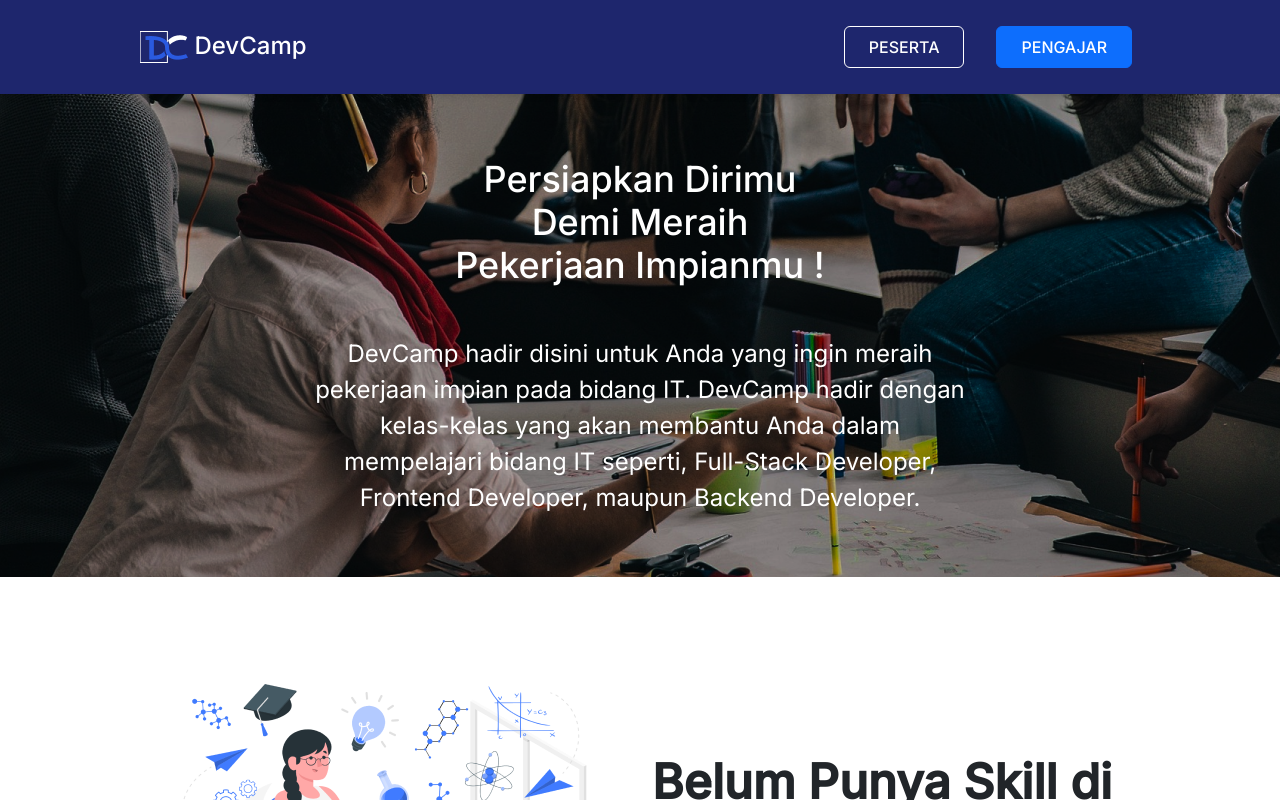
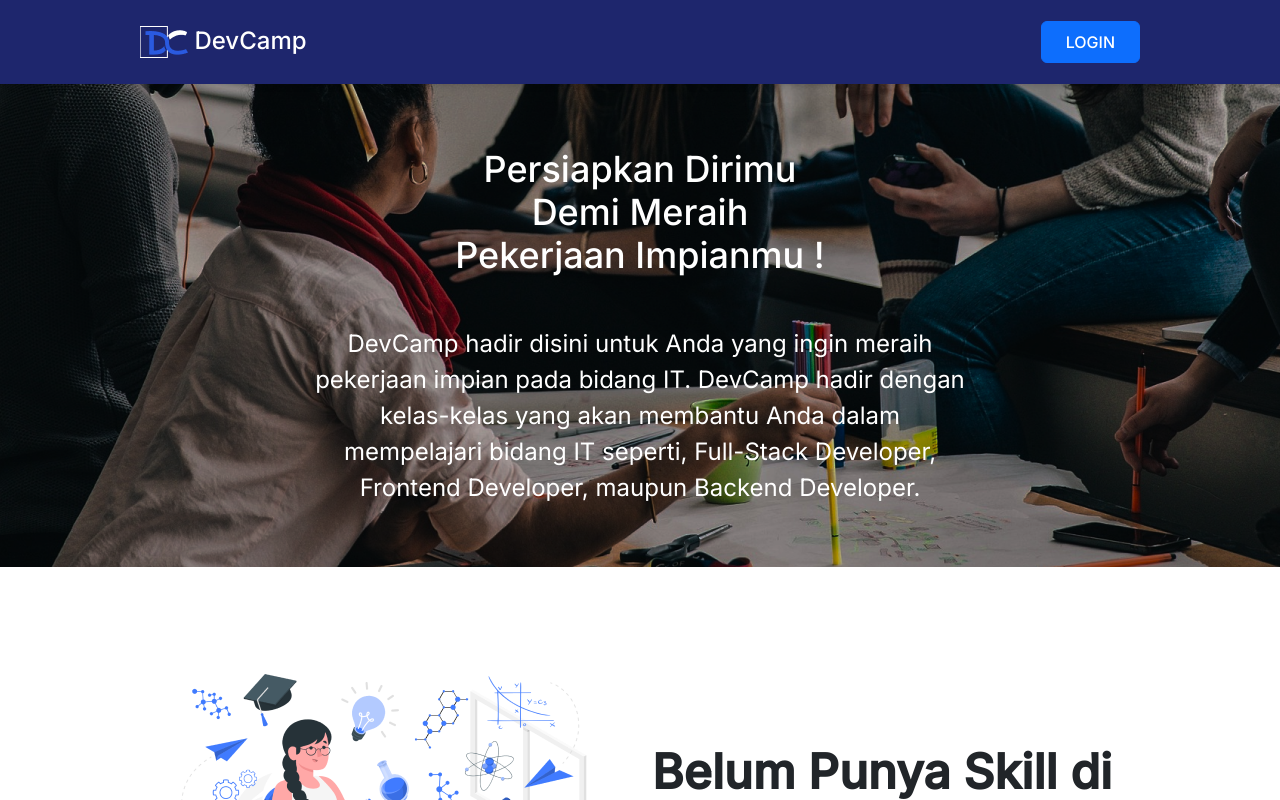
Before and after one commit to devarahifz/DevCamp, a React (Create React App) app: page / in a window 1280 px wide. Shown: the top 800 px of the page. Built offline with nearby package versions, Linux system fonts and the light colour scheme; what @directus/sdk would draw is missing.

Commit message:
update login button

```diff
--- a/src/components/header/NavbarLanding.js
+++ b/src/components/header/NavbarLanding.js
@@ -9,10 +9,6 @@ function NavbarLanding() {
         padding: 18,
         paddingLeft: '10%',
         paddingRight: '10%',
-    }
-    const font ={
-        color: 'black',
-        fontWeight: '500',
     }
     const brand = {
         fontSize: 24,
@@ -30,20 +26,13 @@ function NavbarLanding() {
             <Navbar.Collapse id="responsive-navbar-nav" className='justify-content-center'>
                 <Nav className="me-auto"></Nav>
                 <Nav className="justify-content-center">
-                    <Nav.Link className="me-3" style={font}>
-                        <Link to="/login">
-                            <Button className='py-2 px-4' variant='outline-primary' style={{borderColor: 'white', fontWeight: '500', color: 'white'}}> PESERTA </Button>
-                        </Link>
-                    </Nav.Link>
                 </Nav>
                 <Nav className='justify-content-center'>
-                    <Nav.Link href='http://localhost:8055'>
-                        {/* <Link to="http://localhost:8055"> */}
-                            <Button className='py-2 px-4' style={{background: '', fontWeight: '500'}}>
-                                PENGAJAR
-                            </Button>
-                        {/* </Link> */}
-                    </Nav.Link>
+                    <Link to="login">
+                        <Button className='py-2 px-4' style={{background: '', fontWeight: '500'}}>
+                            LOGIN
+                        </Button>
+                    </Link>
                 </Nav>
                 </Navbar.Collapse>
             </Container>
```
